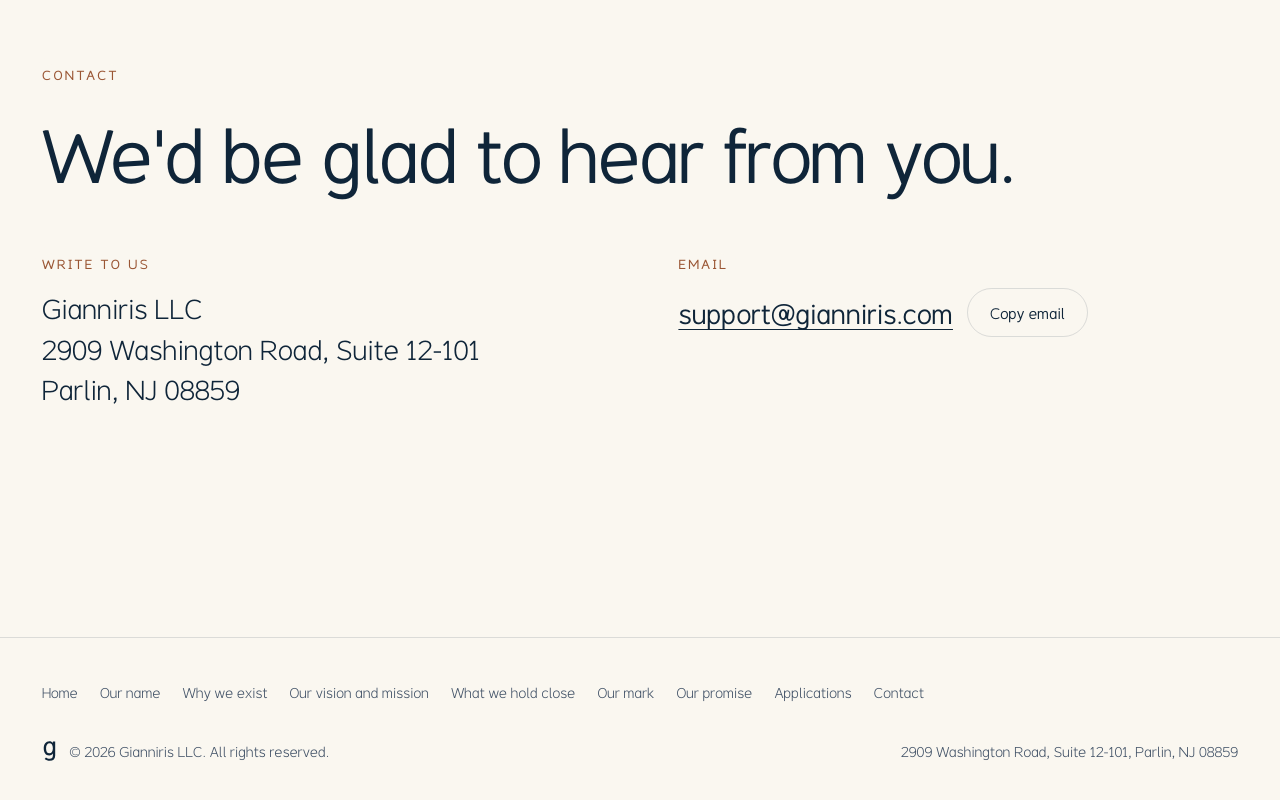
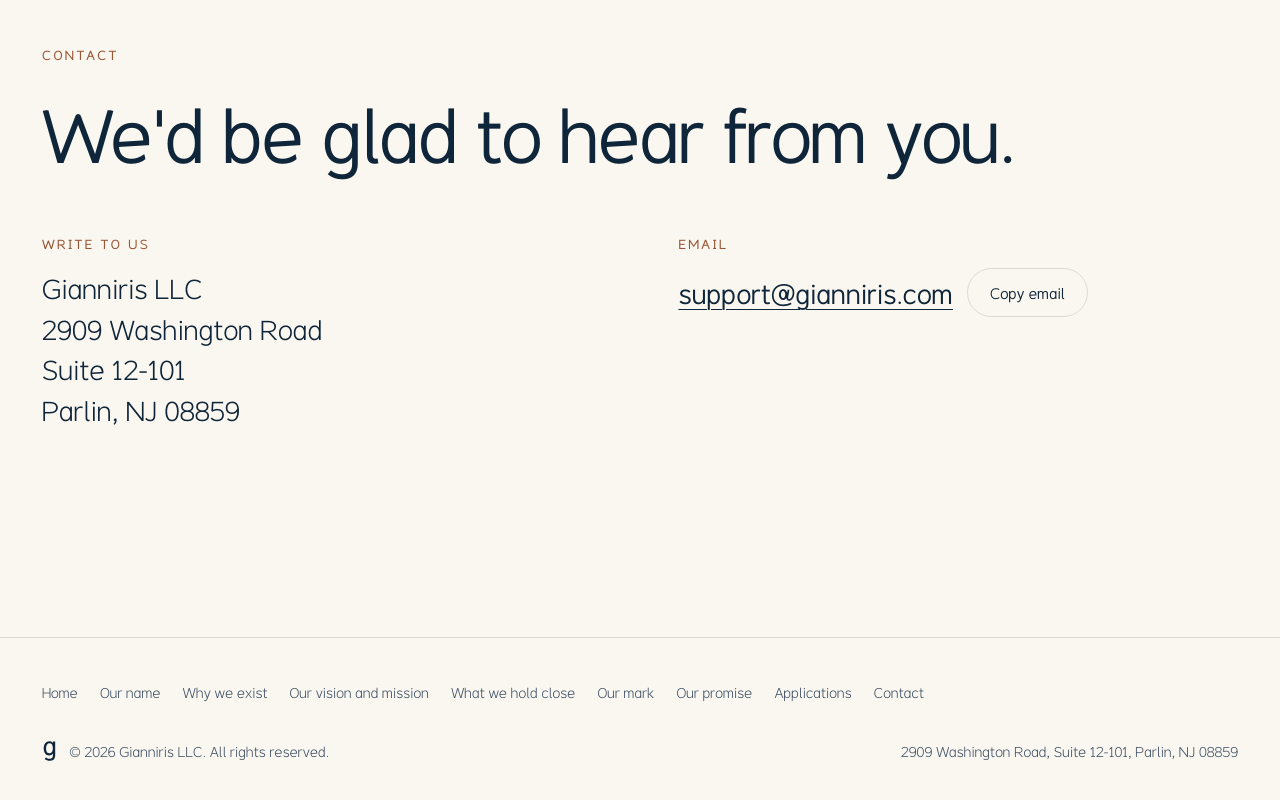
Before and after one commit to Ennoia-LLC/gianniris.com, a plain HTML site: page index.html in a window 1280 px wide. Shown: the part 3318-4118 px from the top of the page. Drawn offline with Linux system fonts and the light colour scheme.

Commit message:
C-WEB-20261125-02 Contact address: suite on its own line

```diff
--- a/index.html
+++ b/index.html
@@ -55,7 +55,7 @@
       <p class="chapter" data-reveal>Contact</p>
       <h2 class="big" data-reveal style="--d:1">We'd be glad to hear from you.</h2>
       <div class="contact">
-        <div data-reveal><h3>Write to us</h3><address>Gianniris LLC<br>2909 Washington Road, Suite 12-101<br>Parlin, NJ 08859</address></div>
+        <div data-reveal><h3>Write to us</h3><address>Gianniris LLC<br>2909 Washington Road<br>Suite 12-101<br>Parlin, NJ 08859</address></div>
         <div data-reveal style="--d:1"><h3>Email</h3><div class="mail"><a class="mailto" href="mailto:support@gianniris.com"><code id="addr">support@gianniris.com</code></a><button class="btn" id="copy" type="button">Copy email</button></div></div>
       </div>
     </div>
```
